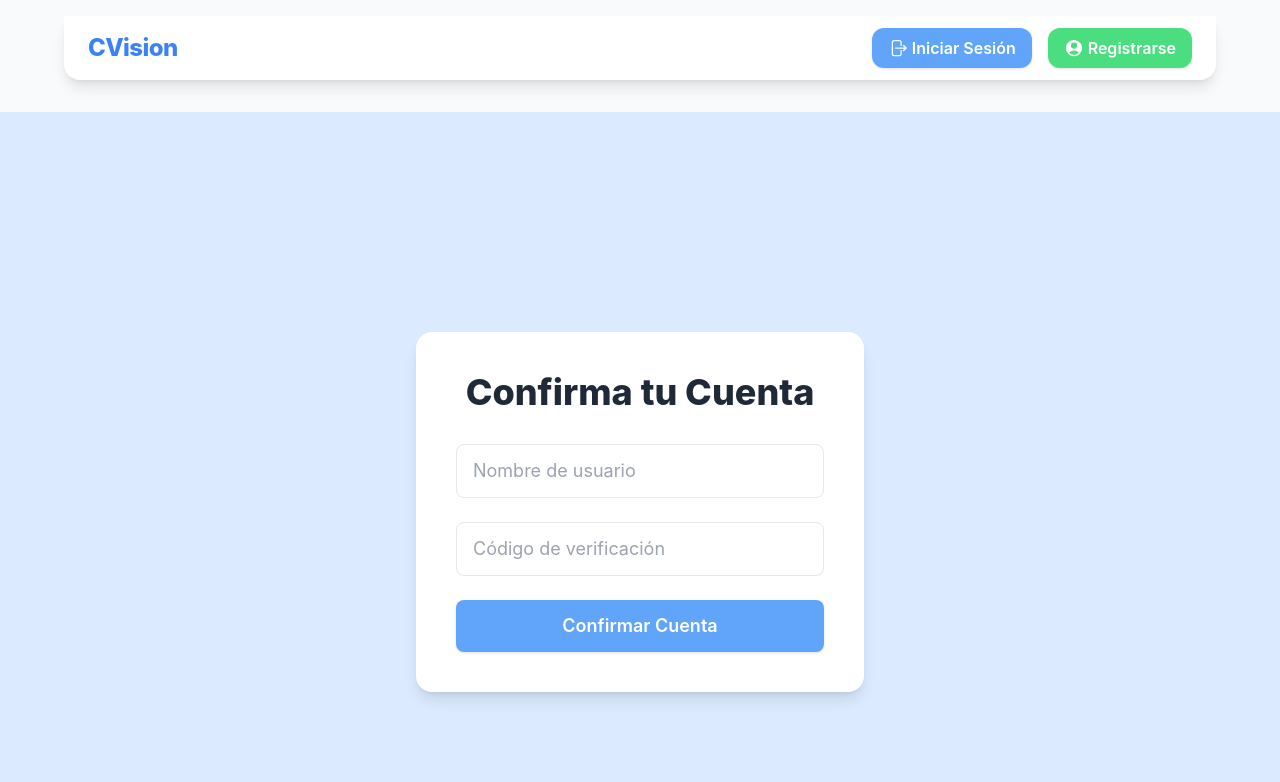
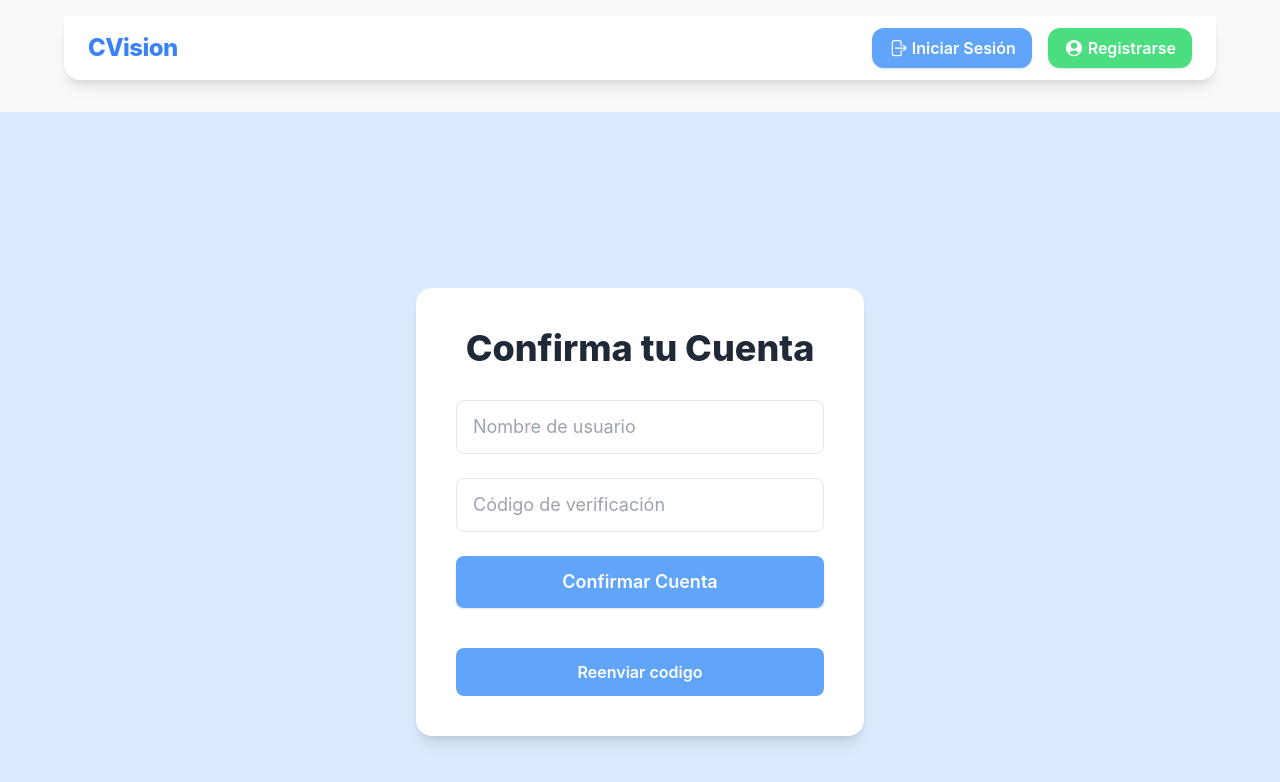
Before and after one commit to Cv-Vision/CVision-Frontend, a React (Vite) app: page /confirm in a window 1280 px wide. Shown: the top 782 px of the page. Built offline with nearby package versions, Linux system fonts and the light colour scheme; no server answers.

Commit message:
added email confirmation and resend code with timeout

```diff
--- a/src/pages/auth/ConfirmAccount.tsx
+++ b/src/pages/auth/ConfirmAccount.tsx
@@ -1,6 +1,6 @@
 import React, { useState } from 'react';
 import { useLocation, useNavigate } from 'react-router-dom';
-import { confirmSignUp } from '@/services/AuthService.ts';
+import { confirmSignUp, resendConfirmationCode } from '@/services/AuthService.ts';
 
 const ConfirmAccount = () => {
   const location = useLocation();
@@ -10,6 +10,45 @@ const ConfirmAccount = () => {
   const [loading, setLoading] = useState(false);
   const [error, setError] = useState('');
   const [success, setSuccess] = useState(false);
+
+  const [resendLoading, setResendLoading] = useState(false);
+  const [resendError, setResendError] = useState('');
+  const [resendSuccess, setResendSuccess] = useState('');
+  const [canResend, setCanResend] = useState(true);
+  const [timer, setTimer] = useState(60);
+
+  // Efecto para decrementar el timer cuando canResend = false
+  React.useEffect(() => {
+      let interval: NodeJS.Timeout;
+      if (!canResend) {
+        interval = setInterval(() => {
+          setTimer(prev => {
+            if (prev <= 1) {
+              clearInterval(interval);
+              setCanResend(true);
+              return 60;
+            }
+            return prev - 1;
+          });
+        }, 1000);
+      }
+      return () => clearInterval(interval);
+    }, [canResend]);
+
+    const handleResend = async () => {
+      setResendLoading(true);
+      setResendError('');
+      setResendSuccess('');
+      try {
+        await resendConfirmationCode({ username });
+        setResendSuccess('Código reenviado. Revisa tu correo.');
+        setCanResend(false);
+      } catch (err: any) {
+        setResendError(err.message);
+      } finally {
+        setResendLoading(false);
+      }
+    };
 
   const handleSubmit = async (e: React.FormEvent) => {
     e.preventDefault();
@@ -63,6 +102,27 @@ const ConfirmAccount = () => {
               Cuenta confirmada con éxito. Redirigiendo al login...
             </p>
           )}
+
+          <button
+            type='button'
+            onClick={handleResend}
+            disabled={!canResend || resendLoading}
+            className={`w-full mt-4 py-3 rounded-lg font-semibold text-white ${
+                          resendLoading
+                            ? 'bg-gray-400'
+                            : !canResend
+                            ? 'bg-gray-300 cursor-not-allowed'
+                            : 'bg-blue-400 hover:bg-blue-600'
+                        }`}
+            >
+              {resendLoading
+              ? "Enviando..."
+            : !canResend
+            ? `Reenviar en ${timer}s`
+            : 'Reenviar codigo'}
+          </button>
+          {resendError && <p className="text-red-500 mt-2">{resendError}</p>}
+          {resendSuccess && <p className="text-green-500 mt-2">{resendSuccess}</p>}
         </form>
       </div>
     </div>
--- a/src/services/AuthService.ts
+++ b/src/services/AuthService.ts
@@ -106,3 +106,31 @@ export function getAccessToken() {
 export function logout() {
   sessionStorage.removeItem('accessToken');
 }
+
+
+interface ResendConfirmationCodeParams {
+  username: string;
+}
+
+export async function resendConfirmationCode({ username }: ResendConfirmationCodeParams) {
+  const response = await fetch(COGNITO_ENDPOINT, {
+    method: 'POST',
+    headers: {
+      'Content-Type': 'application/x-amz-json-1.1',
+      'X-Amz-Target': 'AWSCognitoIdentityProviderService.ResendConfirmationCode',
+    },
+    body: JSON.stringify({
+      ClientId: CLIENT_ID,
+      Username: username,
+    }),
+  });
+
+  if (!response.ok) {
+    const err = await response.json();
+    // AWS Cognito devuelve un objeto con .message
+    throw new Error(err.message || 'Error reenviando código de confirmación');
+  }
+
+  // Si quieres obtener datos de la respuesta, puedes hacer return response.json()
+  return response.json();
+}
```
